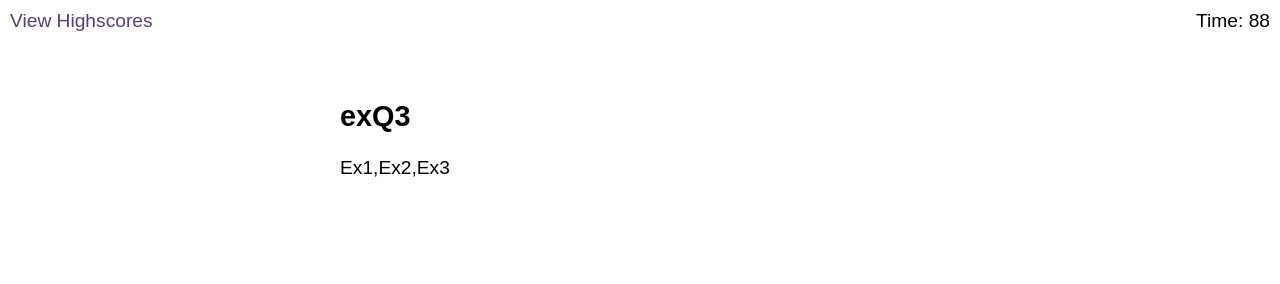
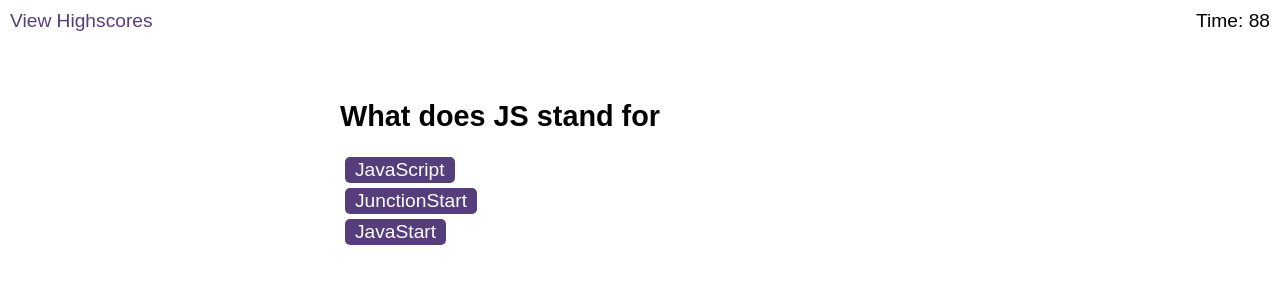
Before and after one commit to Ailsadm/Code-Quiz, a plain HTML site: page index.html in a window 1280 px wide. Both pictures are taken after a click on the button "Start Quiz". Drawn offline with Linux system fonts and the light colour scheme.

Commit message:
choice button

```diff
--- a/index.html
+++ b/index.html
@@ -28,10 +28,9 @@
       <div id="questions" class="hide">
         <h2 id="question-title"></h2>
         <div id="choices" class="choices">
-          <button></button>
-          <button></button>
-          <button></button>
-          <button></button>
+          <button id="answer1"></button>
+          <button id="answer2"></button>
+          <button id="answer3"></button>
         </div>
 
       </div>
--- a/script.js
+++ b/script.js
@@ -4,17 +4,22 @@ let timer = document.querySelector("#time");
 let questionTitle = document.querySelector("#question-title");
 let startScreenContainer = document.querySelector("#start-screen")
 let questionsContainer = document.querySelector("#questions");
+let answer1 = document.querySelector("#answer1");
+let answer2 = document.querySelector("#answer2");
+let answer3 = document.querySelector("#answer3");
+let endscreen = document.querySelector("#end-screen")
+let finalscore = document.querySelector("#final-score")
 
-let questionsArray = [{question: "exQ1", answers: ["Ex1", "Ex2", "Ex3"], correctAnswer: 2},
-{question: "exQ2", answers: ["Ex1", "Ex2", "Ex3"], correctAnswer: 2},
-{question: "exQ3", answers: ["Ex1", "Ex2", "Ex3"], correctAnswer: 2}
+let questionsArray = [{question: "What does JS stand for", answers: ["JavaScript", "JunctionStart", "JavaStart"], correctAnswer: 0},
+{question: "exQ2", answers: ["Ex1-1", "Ex2", "Ex3"], correctAnswer: 2},
+{question: "exQ3", answers: ["Ex1-2", "Ex2", "Ex3"], correctAnswer: 2}
 ]
 
-let currentQuestion = 0;
+let currentQuestion;
 let currentChoices = 0;
+let timerCount = 90;
 
 startButton.addEventListener("click", function (event) {
-  let timerCount = 90;
 
   let intervalID = setInterval(function () {
     timerCount--
@@ -26,44 +31,42 @@ startButton.addEventListener("click", function (event) {
     startScreenContainer.classList.add("hide")
     questionsContainer.classList.remove("hide")
 
-    eachquestion()
-    choicesSelection()
+    setQuestionandanswers()
+
   })
 
+let questionCount = 0;
+function setQuestionandanswers(event) {
+  if (questionCount <= questionsArray.length - 1){
+    currentQuestion = questionsArray[questionCount].question
 
-function eachquestion(event) {
-  // event.preventDefault()
-  // const question = questionsArray[currentQuestion];
-  for (let i = 0; i < questionsArray.length; i++) {
-    // const question = questionsArray[i].question;
-    currentQuestion = questionsArray[i].question
+  questionTitle.innerText = currentQuestion
+
+  currentChoices = questionsArray[questionCount].answers
+
+  answer1.textContent = currentChoices[0];
+  answer2.textContent = currentChoices[1];
+  answer3.textContent = currentChoices[2];
   }
-  questionTitle.innerText = currentQuestion
-}
-// if (currentQuestion < questionsArray.length - 1) {
-//     currentQuestion++;
-//     eachquestion();
-//   } else {
-//     alert("You've reached the last question.");
-//   }
-// }
-
-
-choices.addEventListener("click", function(event) {
-
-})
-
-function choicesSelection(){
-
-  for (let i = 0; i < questionsArray.length; i++) {
-    // const question = questionsArray[i].question;
-    currentChoices = questionsArray[i].answers
+  else{
+    clearInterval(timer)
+    finalscore.textContent = timerCount
+    endscreen.classList.remove("hide")
+    questionsContainer.classList.add("hide")
   }
-  choices.innerText = currentChoices
-
 }
 
 
-    // if (event.target.matches("button")) {
-    //     event.target.getAttribute("data-index")
-    // }
+answer1.addEventListener("click", function(event) {
+  questionCount++
+  // questionsArray[questionCount].correctAnswer
+  setQuestionandanswers(event.target.textContent)
+
+  if (questionsArray[0].answers === questionsArray[0].correctAnswer) {
+    return true
+  }
+  else {
+    return false;
+    timerCount -10;
+  }
+})
```
